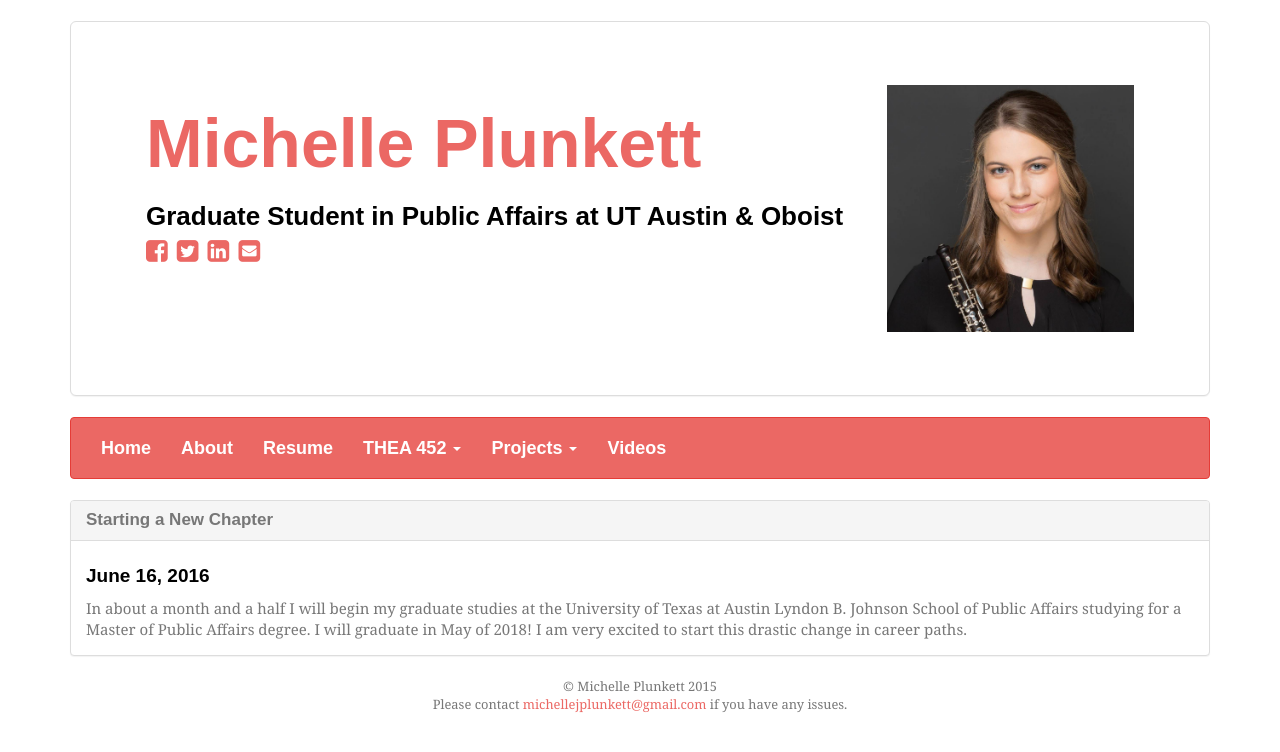
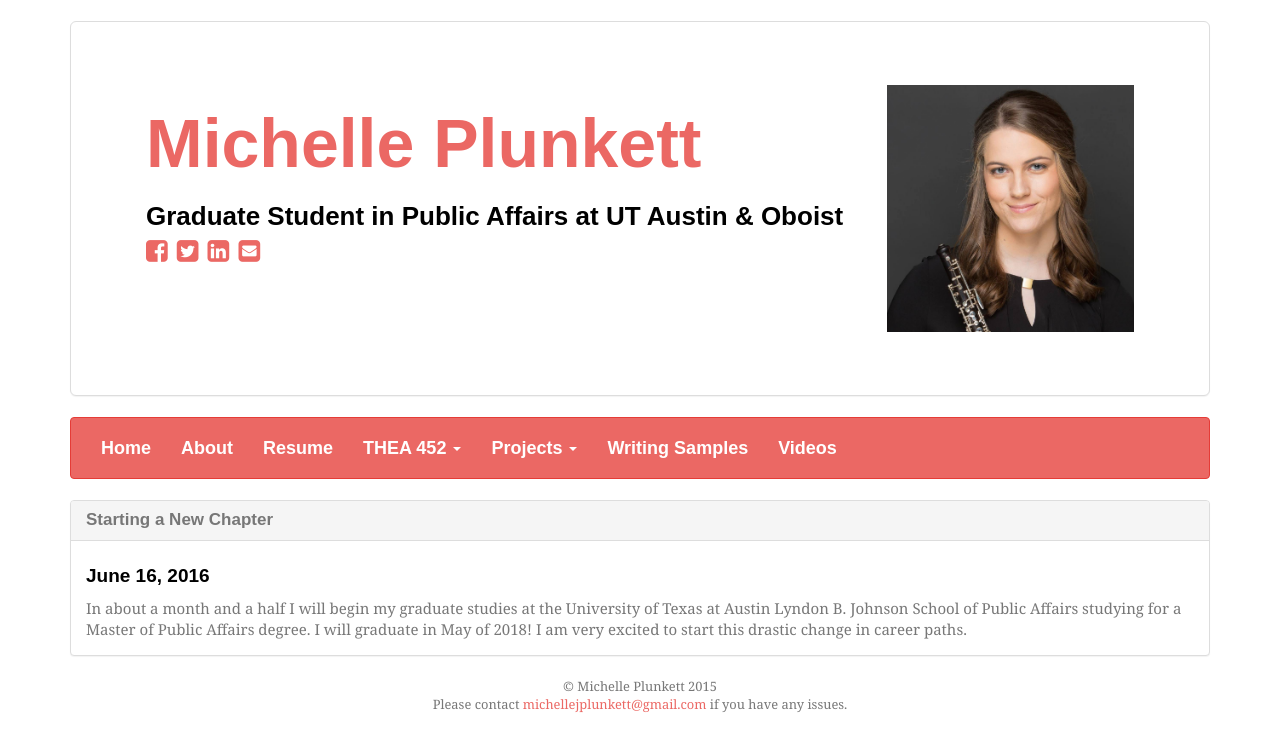
Before and after one commit to michelleplunkett/michelleplunkett.github.io, a Jekyll site: the page built from index.html, in a window 1280 px wide. Shown: the top 752 px of the page. Built offline with Jekyll 4.4.1, drawn with Linux system fonts in a browser that asks for light colours; nearby versions of some CDN libraries; some web fonts are replaced; Markdown is read by kramdown in place of the engine named in the settings.

Commit message:
Update navigation.html

```diff
--- a/_includes/navigation.html
+++ b/_includes/navigation.html
@@ -33,6 +33,9 @@
             <li><a href="/compositions.html">Compositions</a></li>
           </ul>
       </li>
+      <li {% if page.title == 'Writing Samples' %} class="active" {% endif %} >
+          <a href="/writing.html">Writing Samples</a>
+      </li>
       <li {% if page.title == 'Videos' %} class="active" {% endif %} >
           <a href="/videos.html">Videos</a>
       </li>
```
